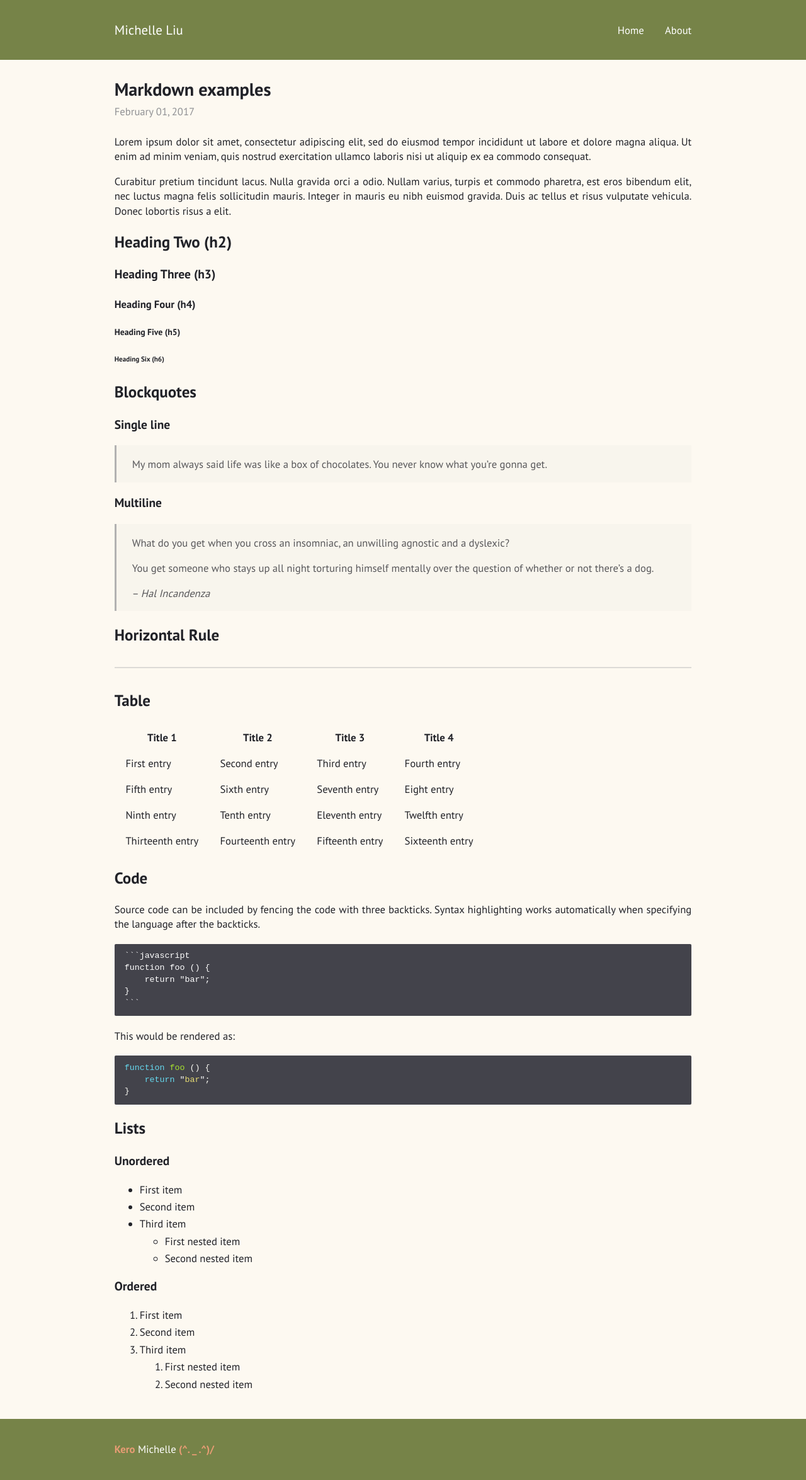
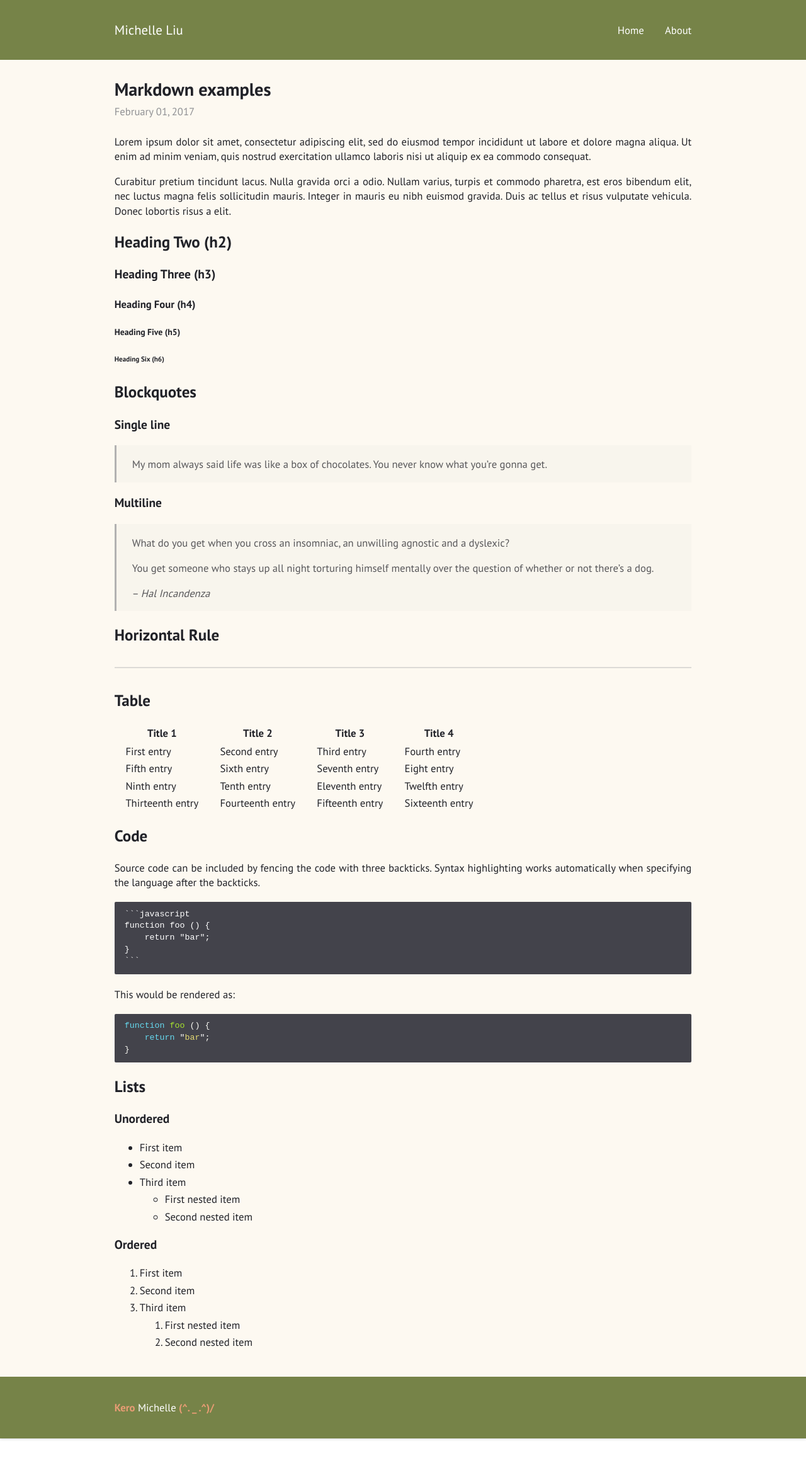
Before and after one commit to KeroMichelle/KeroMichelle.github.io, a Jekyll site: the page built from _posts/2017-02-01-markdown-examples.md, in a window 1280 px wide. Shown: the whole page at 63% size. Built offline with Jekyll 4.4.1, drawn with Linux system fonts in a browser that asks for light colours; after the commit the page ends 2284 px from its top, so only the background shows below that.

Commit message:
Added new More page

```diff
--- a/_sass/basic.sass
+++ b/_sass/basic.sass
@@ -115,7 +115,7 @@
   // box-shadow: 0 0 0 1px reduce(12) inset
 
 th, td
-  padding: .5em 1em
+  padding: .1em 1em
   // box-shadow: 0 0 0 1px reduce(12)
 
 tr:hover, tr:nth-child(odd) td
--- a/index.html
+++ b/index.html
@@ -12,6 +12,12 @@
   <!--
   <hr>
   -->
+
+  <h3><div class="more"><a href="/leechbug">Leechbug</a></div></h3>|<h3><div class="more"><a href="/media">USC Games Media</a></div></h>
+  <img src="/assets/images/statue.png" alt="statue">|<img src="/assets/images/expo.jpg" alt="expo">
+  <h3><div class="more"><a href="/harvest">Harvest</a></div></h>|<h3><div class="more"><a href="/more">More</a></div></h3>
+  <img src="/assets/images/harvest.png" alt="harvest">|<img src="/assets/images/orbit.png" alt="orbit">|
+
 
   <h3><div class="more"><a href="/leechbug">Leechbug</a></div></h3>
   <img src="/assets/images/statue.png" alt="statue">
```
Also changed, not shown: more.md (added, +11 -0 lines), assets/images/orbit.png (added).
